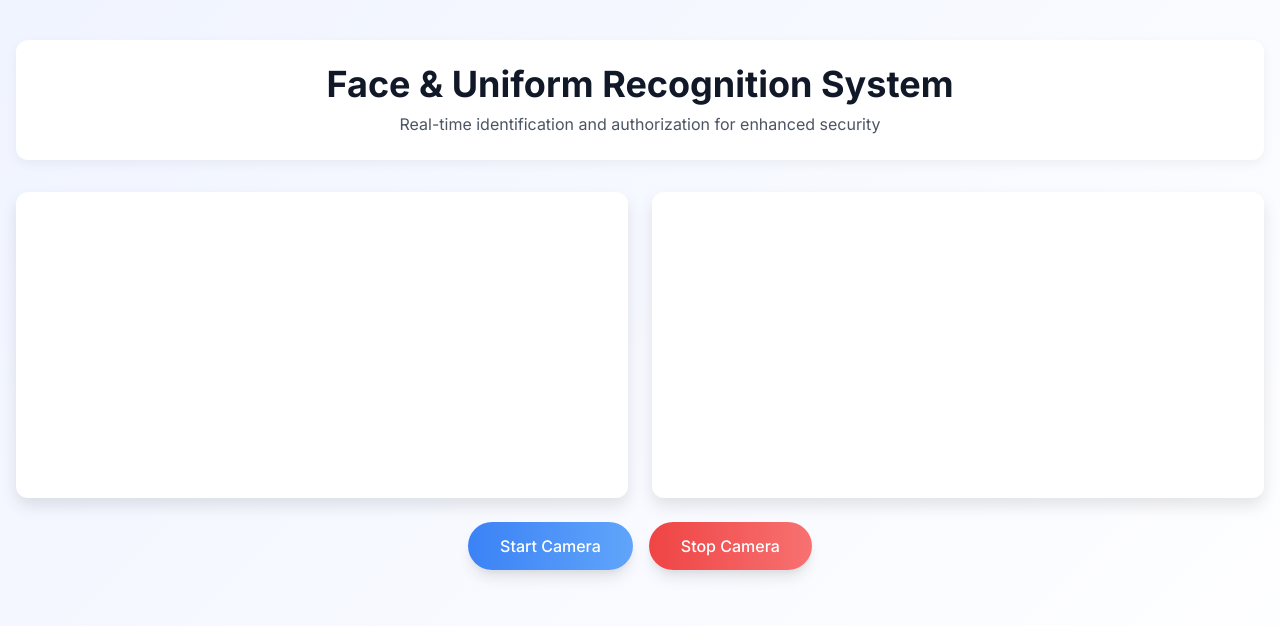
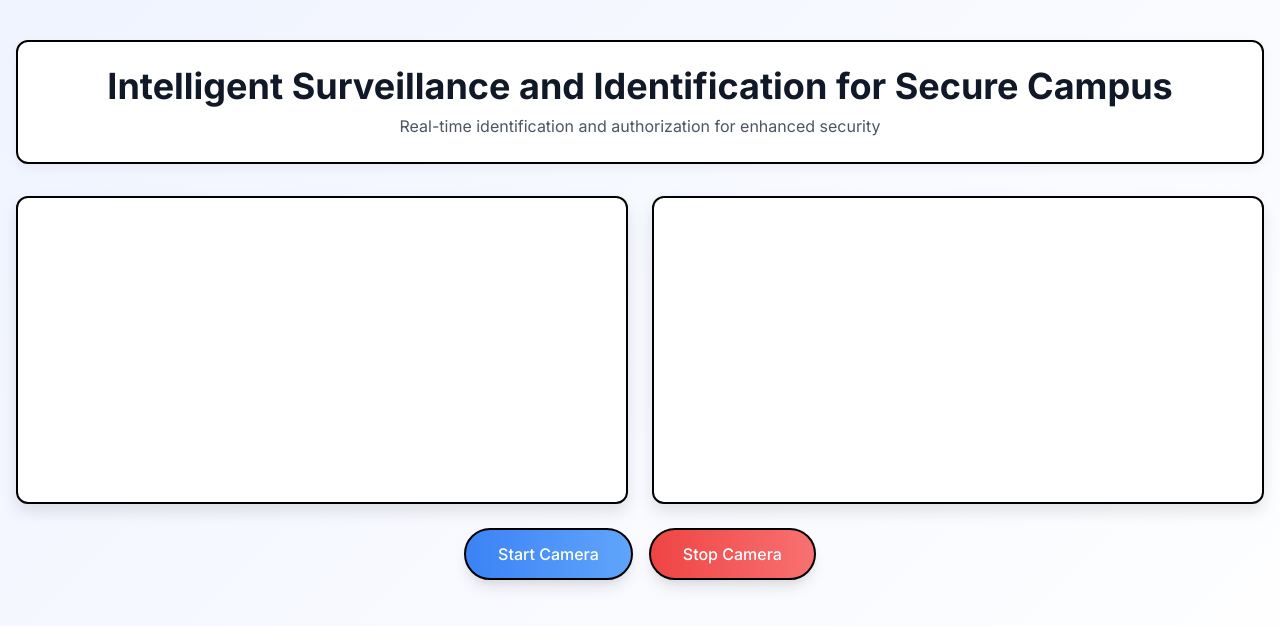
Before and after one commit to bit-web24/campus_security, a FastAPI app: page / in a window 1280 px wide. Shown: the top 626 px of the page. Run offline with FastAPI, Linux system fonts and the light colour scheme.

Commit message:
ui update

```diff
--- a/templates/index.html
+++ b/templates/index.html
@@ -3,7 +3,7 @@
 <head>
     <meta charset="UTF-8">
     <meta name="viewport" content="width=device-width, initial-scale=1.0">
-    <title>Face and Uniform Recognition</title>
+    <title>Intelligent Surveillance and Identification for Secure Campus</title>
     <link href="https://cdn.jsdelivr.net/npm/tailwindcss@2.2.19/dist/tailwind.min.css" rel="stylesheet">
     <link href="https://fonts.googleapis.com/css2?family=Inter:wght@400;500;600;700&display=swap" rel="stylesheet">
     <style>
@@ -17,6 +17,7 @@
             overflow: hidden;
             box-shadow: 0 8px 16px rgba(0, 0, 0, 0.1);
             background: #ffffff;
+            border: 2px solid black;
         }
         .steps-container {
             max-height: 480px;
@@ -26,6 +27,7 @@
             background: #ffffff;
             border-radius: 12px;
             box-shadow: 0 8px 16px rgba(0, 0, 0, 0.1);
+            border: 2px solid black;
         }
         .steps-container::-webkit-scrollbar {
             width: 8px;
@@ -73,6 +75,7 @@
             background: #ffffff;
             border-radius: 12px;
             box-shadow: 0 4px 12px rgba(0, 0, 0, 0.05);
+            border: 2px solid black;
         }
         @media (max-width: 768px) {
             .grid-cols-1 md\\:grid-cols-2 {
@@ -86,12 +89,18 @@
                 max-width: 100%;
             }
         }
+        #startButton, #stopButton {
+            border: 2px solid black;
+        }
+        #stopButton {
+            border: 2px solid black;
+        }
     </style>
 </head>
 <body>
     <div class="container mx-auto max-w-7xl px-4 py-10">
         <div class="header p-6 mb-8 text-center">
-            <h1 class="text-4xl font-bold text-gray-900">Face & Uniform Recognition System</h1>
+            <h1 class="text-4xl font-bold text-gray-900">Intelligent Surveillance and Identification for Secure Campus</h1>
             <p class="text-gray-600 mt-2">Real-time identification and authorization for enhanced security</p>
         </div>
         <div class="grid grid-cols-1 md:grid-cols-2 gap-6">
```
